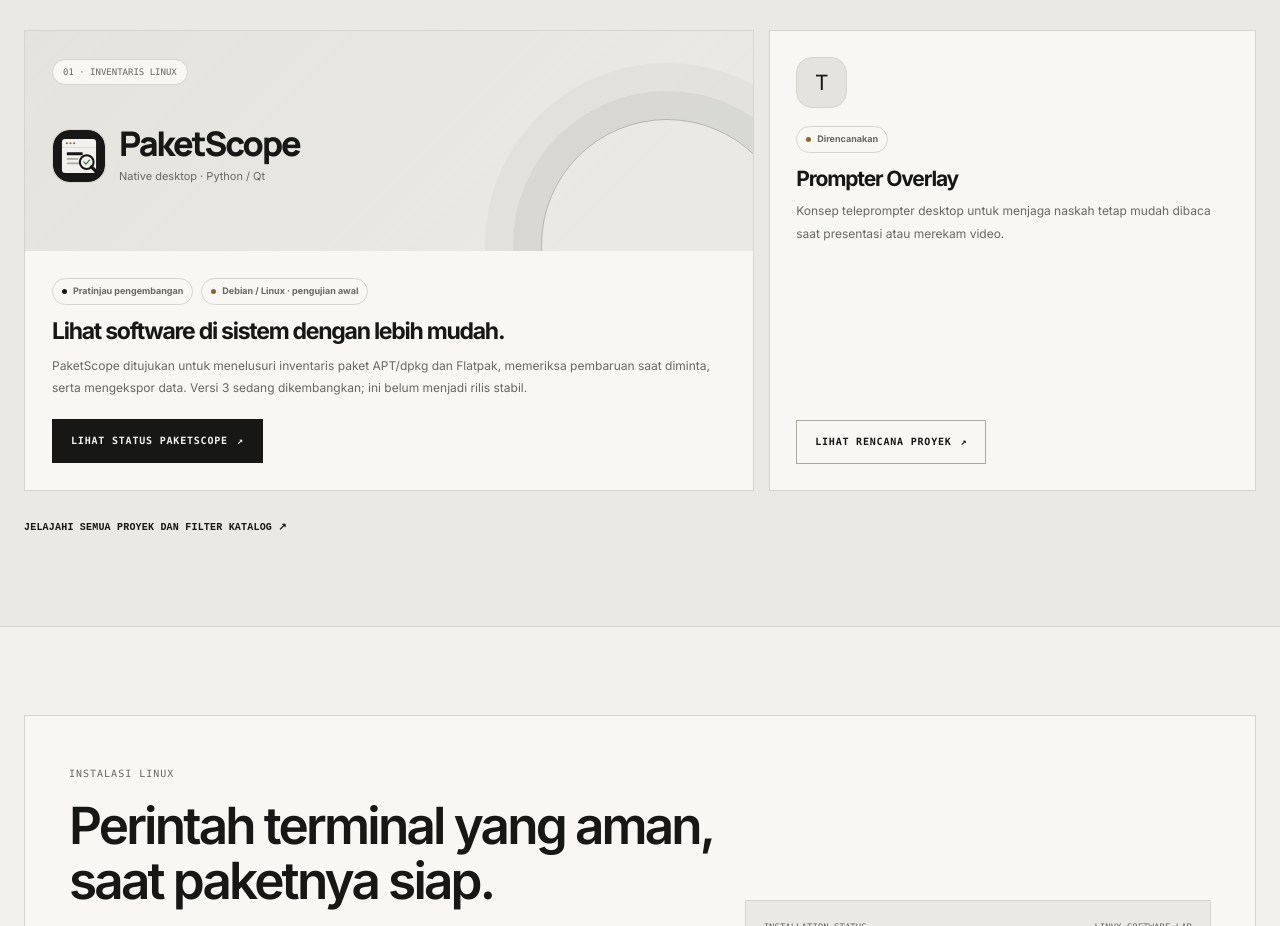
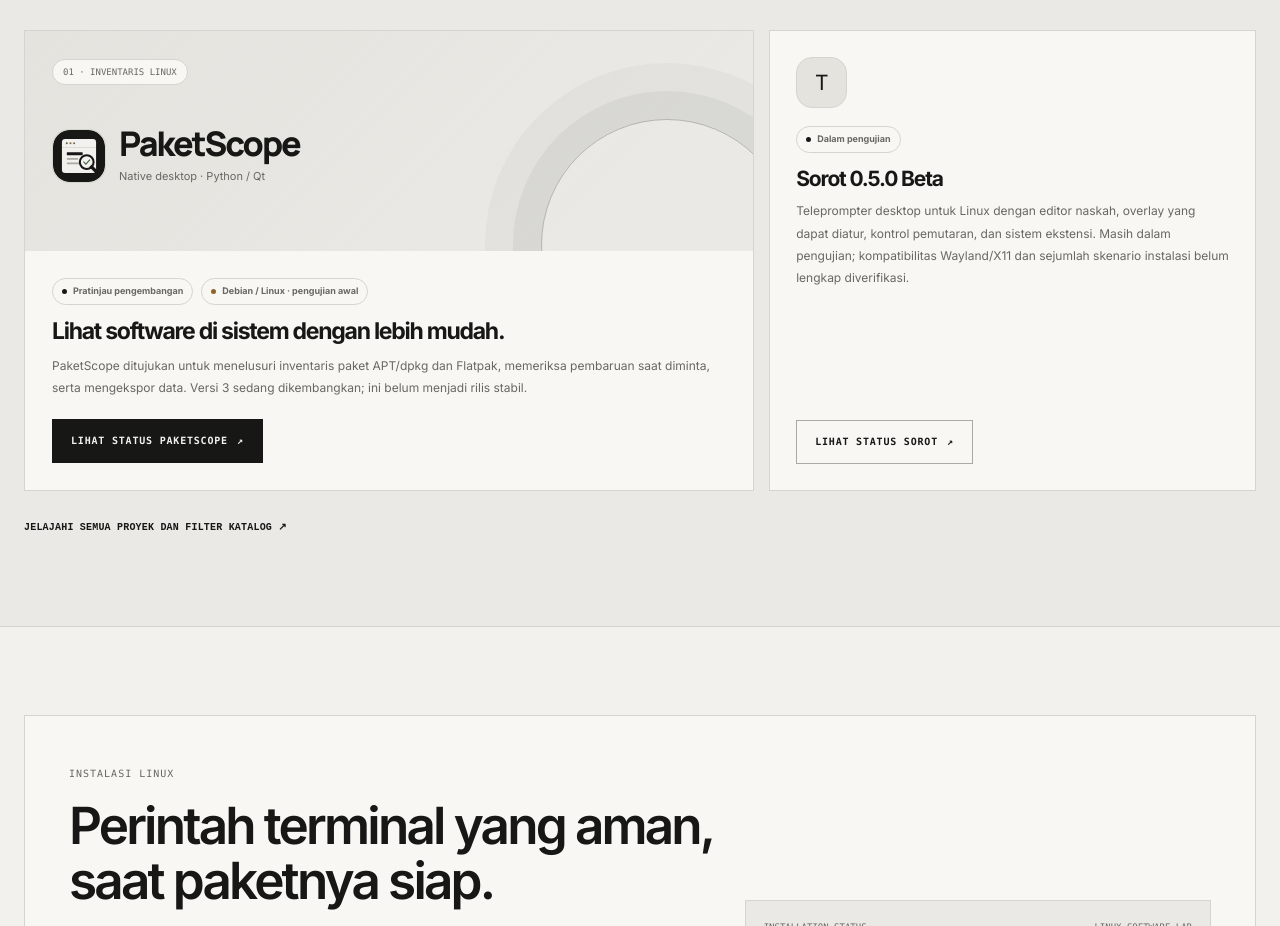
Before and after one commit to M-TamDre07/Linux-Software-Lab, a plain HTML site: page public/index.html in a window 1280 px wide. Shown: the part 1610-2536 px from the top of the page. Drawn offline with Linux system fonts and the light colour scheme.

Commit message:
Update homepage card to current Sorot beta identity

```diff
--- a/public/index.html
+++ b/public/index.html
@@ -182,10 +182,10 @@
         <article class="tool-secondary-card">
           <div>
             <span class="tool-secondary-icon" aria-hidden="true">T</span>
-            <div class="tool-card-meta tool-card-meta-spaced"><span class="status-chip is-planned">Direncanakan</span></div>
-            <div class="tool-secondary-copy"><h3>Prompter Overlay</h3><p>Konsep teleprompter desktop untuk menjaga naskah tetap mudah dibaca saat presentasi atau merekam video.</p></div>
+            <div class="tool-card-meta tool-card-meta-spaced"><span class="status-chip is-testing">Dalam pengujian</span></div>
+            <div class="tool-secondary-copy"><h3>Sorot 0.5.0 Beta</h3><p>Teleprompter desktop untuk Linux dengan editor naskah, overlay yang dapat diatur, kontrol pemutaran, dan sistem ekstensi. Masih dalam pengujian; kompatibilitas Wayland/X11 dan sejumlah skenario instalasi belum lengkap diverifikasi.</p></div>
           </div>
-          <a class="btn btn-secondary" href="/software/prompter-overlay.html">Lihat rencana proyek <span aria-hidden="true">↗</span></a>
+          <a class="btn btn-secondary" href="/software/sorot.html">Lihat status Sorot <span aria-hidden="true">↗</span></a>
         </article>
       </div>
       <div class="home-tools-catalog-link"><a class="card-link" href="/software/">Jelajahi semua proyek dan filter katalog ↗</a></div>
```
